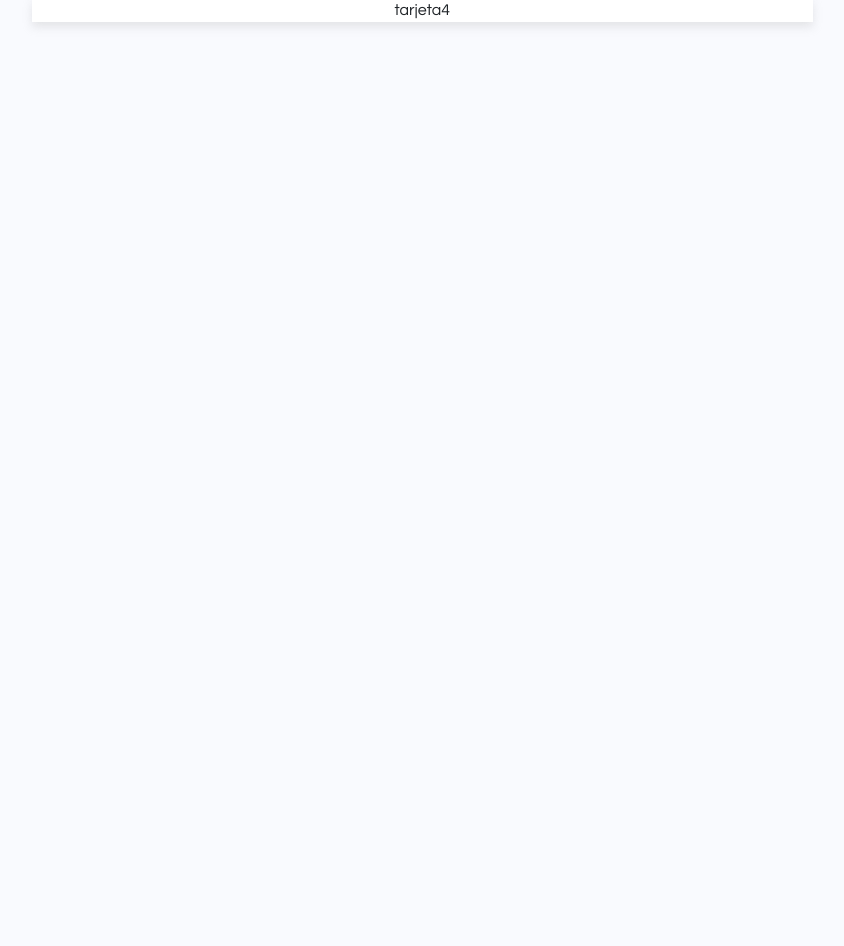
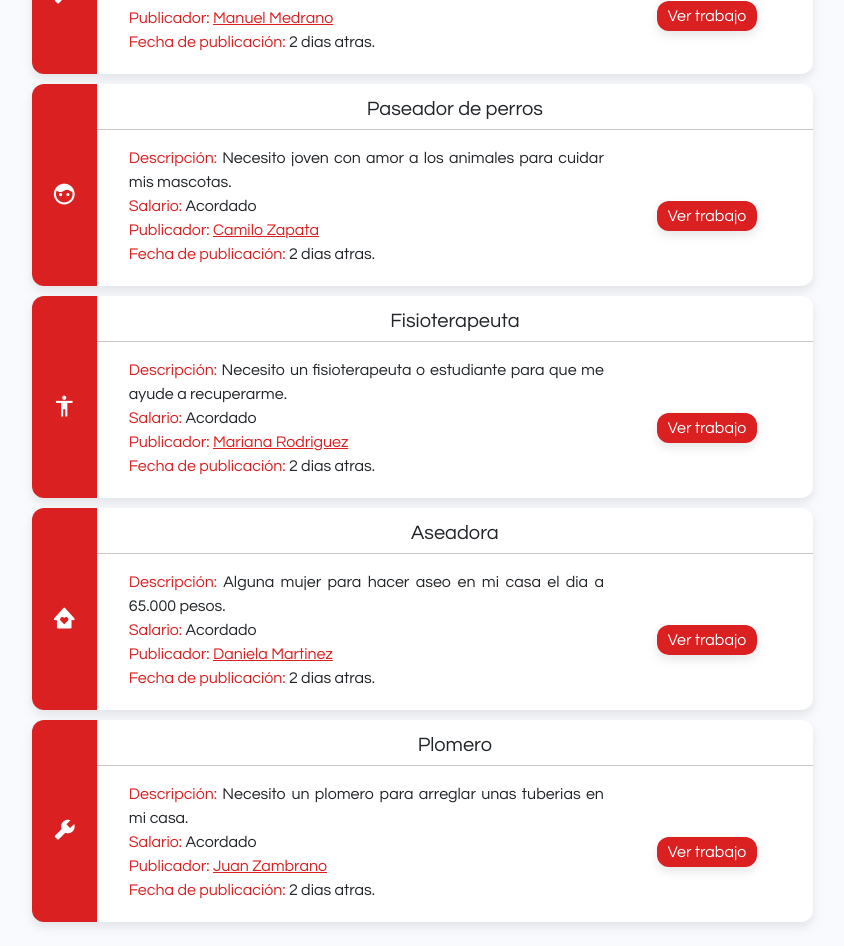
Before and after one commit to miguelangeelg/youwork, a React (Create React App) app: page / in a window 1280 px wide. Shown: the part 1380-2326 px from the top of the page, without its empty margins (287-1131 px from the left). Before the commit the page ends 1426 px from the top, so only its background shows below. Built offline with nearby package versions, Linux system fonts and the light colour scheme.

Commit message:
added job list component

```diff
--- a/public/index.html
+++ b/public/index.html
@@ -33,7 +33,7 @@
     <link rel="preconnect" href="https://fonts.gstatic.com" crossorigin>
     <link href='https://unpkg.com/boxicons@2.0.9/css/boxicons.min.css' rel='stylesheet'>
     <link href="https://fonts.googleapis.com/css2?family=Questrial&display=swap" rel="stylesheet">
-    <title>React App</title>
+    <title>You Work</title>
   </head>
   <body>
     <noscript>You need to enable JavaScript to run this app.</noscript>
--- a/src/components/CorouselCards.js
+++ b/src/components/CorouselCards.js
@@ -10,16 +10,16 @@ import 'swiper/components/scrollbar/scrollbar.scss';
 SwiperCore.use([Navigation, Pagination, Scrollbar, A11y]);
 
 
-const CorouselCards = ()=>{
+const CorouselCards = () => {
 
-        return(
+  return (
     <div className="containerCarousel">
       <Swiper
         spaceBetween={3}
         slidesPerView={3}
         // onSlideChange={() => console.log('slide change')}
         // onSwiper={(swiper) => console.log(swiper)}
-              style={{width:"100%", height:259}}
+        style={{ width: "100%", height: 259 }}
       >
         <SwiperSlide className="betterJobs" >
           <div className="cardBetterJob">
--- a/src/components/JobList.js
+++ b/src/components/JobList.js
@@ -1,26 +1,89 @@
-import React, { Component } from 'react';
+import React from 'react';
 import './style/jobList.css';
 
 
 
-const list = ["tarjeta1", "tarjeta2", "tarjeta3", "tarjeta4"];
+const list = [
+    {
+        "title": "Ayudante de construcción",
+        "description": "Necesito un muchacho joven para algunos dias.",
+        "icon" :"bxs-wrench",
+        "by":"Manuel Medrano"
+    },
+    {
+        "title": "Paseador de perros",
+        "description": "Necesito joven con amor a los animales para cuidar mis mascotas.",
+        "icon": "bxs-face",
+        "by":"Camilo Zapata"
+    },
+    {
+        "title": "Fisioterapeuta",
+        "description": "Necesito un fisioterapeuta o estudiante para que me ayude a recuperarme.",
+        "icon": "bx bx-body",
+        "by":"Mariana Rodriguez"
+    },
+    {
+        "title": "Aseadora",
+        "description": "Alguna mujer para hacer aseo en mi casa el dia a 65.000 pesos.",
+        "icon": "bx bxs-home-heart",
+        "by":"Daniela Martinez"
+    },
+    {
+        "title": "Plomero",
+        "description": "Necesito un plomero para arreglar unas tuberias en mi casa.",
+        "icon" :"bxs-wrench",
+        "by":"Juan Zambrano"
+    }
+];
 const JobList = () => {
 
-        return (
-            <div>
+    return (
+        <div>
             <div className="row">
                 {
                     list.map(job => {
                         return (
-                            <div className="listCard"  key={Math.random()} >
-                                {job}
+                            <div className="listCard" key={Math.random()} >
+                                <div className="row">
+                                    <div className="col-1 p-0">
+                                        <div className="iconCardList">
+                                            <div className="containerIcon">
+                                                <i className={`bx ${job.icon}`} ></i>
+                                            </div>
+                                        </div>
+                                    </div>
+                                    <div className="col-11">
+                                        <div className="row">
+                                            <h5 style={{ paddingTop: 13 }}>{job.title}</h5>
+                                            <hr />
+                                        </div>
+                                        <div className="row">
+                                            <div className="row">
+                                                <div className="col-9">
+                                                    <div className="jobDescriptionList">
+                                                        <div> <span style={{ "color": "#da2021" }}>Descripción: </span> {job.description} </div>
+                                                        <div> <span style={{ "color": "#da2021" }}>Salario: </span> Acordado  </div>
+                                                        <div> <span style={{ "color": "#da2021" }}>Publicador: </span> <a href="/#" style={{ color: "#da2021" }}>{job.by}</a> </div>
+                                                        <div> <span style={{ "color": "#da2021" }}>Fecha de publicación: </span> 2 dias atras. </div>
+                                                    </div>
+                                                </div>
+                                                <div className="col-3" style={{display:"flex", alignItems:"center", justifyContent:"center"}}>
+                                                    <div className="containerbuttonInfo">
+                                                        <button className="buttonLookJob">Ver trabajo</button>
+                                                    </div>
+                                                </div>
+                                            </div>
+
+                                        </div>
+                                    </div>
+                                </div>
                             </div>
                         )
                     })
                 }
             </div>
         </div>
-        )
+    )
 
 }
 
--- a/src/components/Nav.js
+++ b/src/components/Nav.js
@@ -1,4 +1,4 @@
-import React, { Component } from 'react';
+import React from 'react';
 import './style/nav.css';
 import youWorkImg from '../assets/img/YourWork.png';
 // import userOne from '../assets/img/users/user1.jpeg';
@@ -79,7 +79,7 @@ const btnSearch = () => {
 }
 
 const goToHome = () => {
-    window.location.href = "/";
+    window.location.href = "/#";
 }
 
 
--- a/src/components/NavChats.js
+++ b/src/components/NavChats.js
@@ -1,4 +1,4 @@
-import React, { Component } from 'react';
+import React from 'react';
 import './style/navChats.css';
 import userOne from '../assets/img/users/user1.jpeg';
 import userTwo from '../assets/img/users/user2.jpeg';
--- a/src/components/NavTop.js
+++ b/src/components/NavTop.js
@@ -1,4 +1,4 @@
-import React, { Component } from 'react';
+import React from 'react';
 import './style/navTop.css';
 
 import userThree from '../assets/img/users/user3.png';
--- a/src/components/style/corouselCards.css
+++ b/src/components/style/corouselCards.css
@@ -19,7 +19,7 @@
 }
 
 .titleJobCard {
-  border-radius: unset;
+  border-radius: 12px 12px 0 0px !important;
   position: relative;
   background: #da2021;
   height: auto;
--- a/src/components/style/home.css
+++ b/src/components/style/home.css
@@ -118,3 +118,7 @@ h4 .bxs-star {
 .titleBetterJobs hr {
   width: 100%;
 }
+
+#carouselExampleFade{
+  z-index: 0;
+}
--- a/src/components/style/jobList.css
+++ b/src/components/style/jobList.css
@@ -2,4 +2,50 @@
     background: white;
     margin-top: 10px;
     box-shadow: 0 5px 10px rgba(180, 180, 180, 0.3);
+    border-radius: 12px;
+    cursor: pointer;
 }
+
+.listCard .iconCardList{
+    background: #da2021;
+    height: 100%;
+    border-radius: 12px 0px 0 12px;
+}
+
+.listCard .buttonLookJob{
+    background: #da2021;
+    color: white;
+    border-width: 0px;
+    box-shadow: 0 5px 10px rgba(180, 180, 180, 0.3);
+    border-radius: 12px;
+    text-align: center;
+    width: 110%;
+    height: 30px;
+}
+
+.listCard .buttonLookJob:hover{
+    background: white;
+    color: #da2021;
+    transition: all 0.5s ease;
+}
+
+.listCard .iconCardList .bx{
+    font-size: 25px;
+    color: white;
+    position: relative;
+    display: flex;
+    align-items: center;
+}
+
+.listCard .iconCardList .containerIcon{
+    width: auto;
+    display: flex;
+    justify-content: center;
+    height: 100%;
+}
+
+.listCard .jobDescriptionList{
+    text-align: justify;
+    padding-left: 20px;
+    padding-bottom: 20px;
+}
--- a/src/routes/Home.js
+++ b/src/routes/Home.js
@@ -1,4 +1,4 @@
-import React, { Component } from 'react';
+import React from 'react';
 import '../components/style/home.css';
 import carousel1 from '../assets/img/home/carousel1.png'
 import carousel2 from '../assets/img/home/carousel2.png'
--- a/src/routes/SearchJob.js
+++ b/src/routes/SearchJob.js
@@ -1,7 +1,7 @@
-import React, {Component} from 'react';
+import React from 'react';
 import '../components/style/searchJob.css';
 
-class SearchJob extends Component{
+const SearchJob = () => {
     render(){
         return(
             <div className="searchJob">
```
Also changed, not shown: 1 other file (tests, documents, lock files or other folders). Lines whose indentation alone changed are shown as unchanged.
